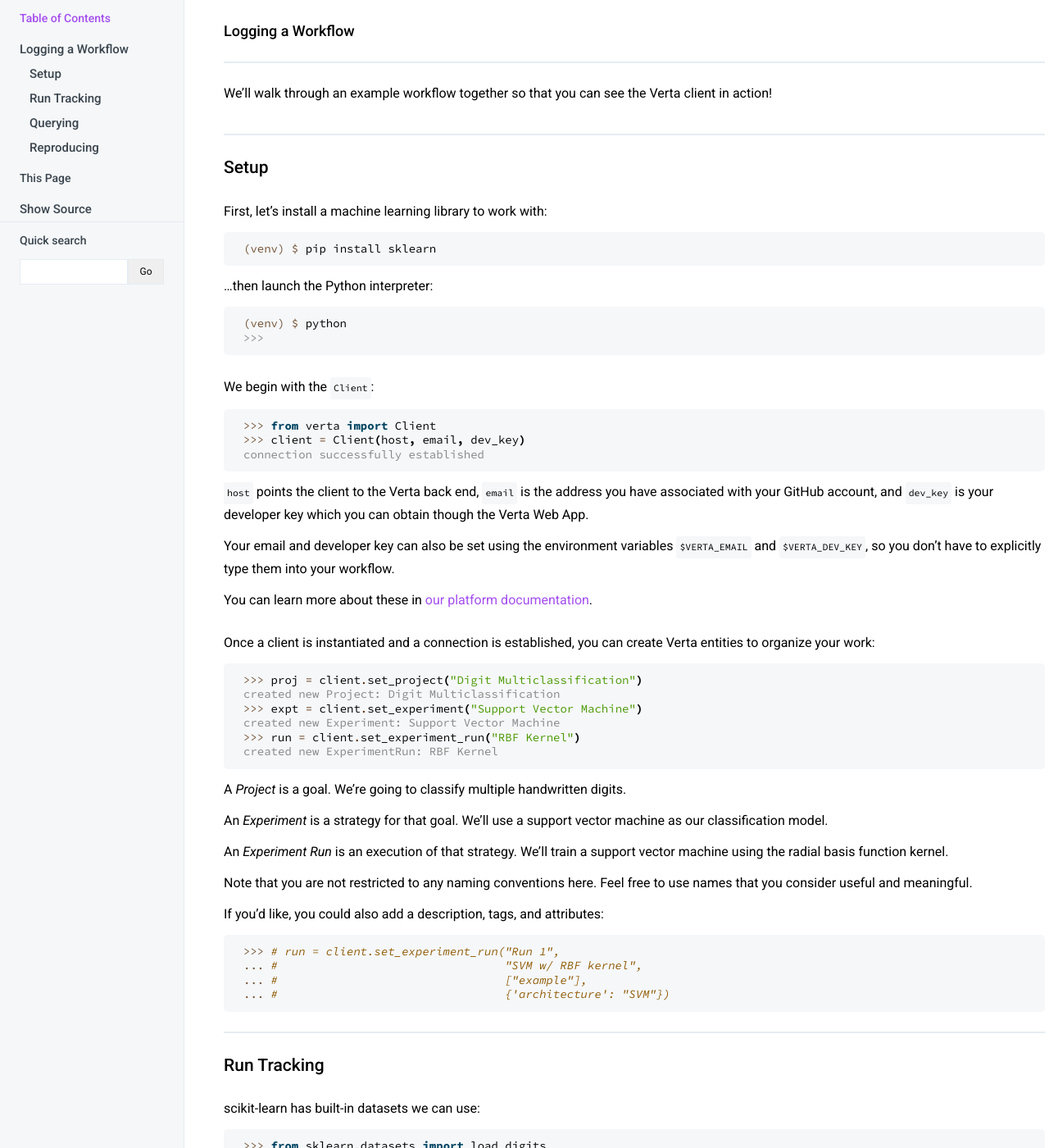
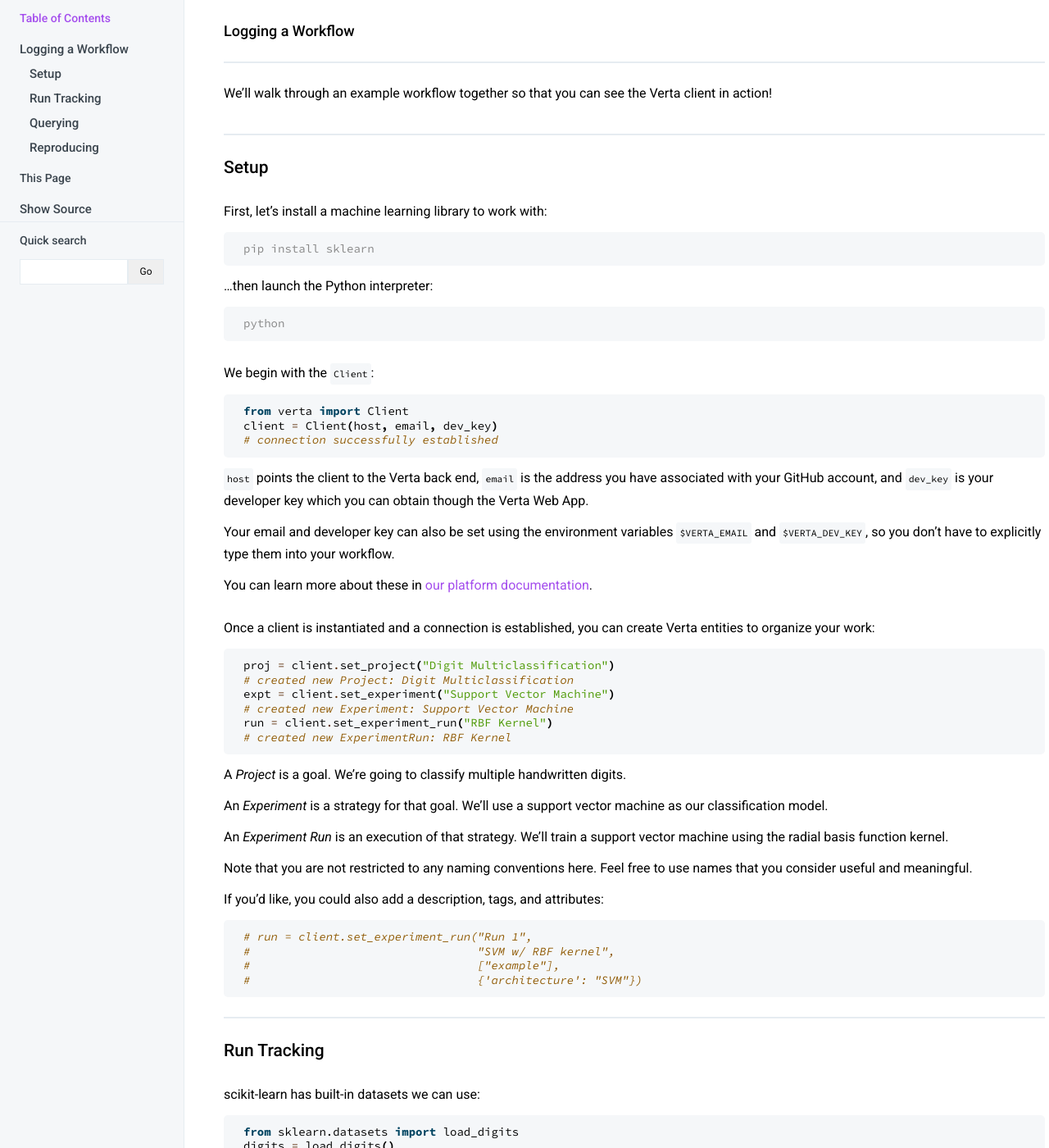
Before and after one commit to ravishetyePersonal/modeldb, a Sphinx documentation site: the page built from client/verta/docs/guides/workflow.rst, in a window 1280 px wide and 1400 px high. Shown: the whole window at 82% size. Built offline with Sphinx 7.4.7, drawn with Linux system fonts in a browser that asks for light colours; some of the changed text lies outside the part shown.

Commit message:
Make docs code blocks directly copy&pastable (#116)
* Update docstring code blocks

* Update guide code blocks

* Remove shell prompts

* Clean up querying guide

* Clean up

* Clean up

```diff
--- a/client/verta/docs/guides/runthrough.rst
+++ b/client/verta/docs/guides/runthrough.rst
@@ -5,7 +5,7 @@
 
   .. code-block:: console
 
-    $ pip install verta
+    pip install verta
 
   Verta currently officially supports Python 2.7 & 3.5–3.7. For more information, read the
   `installation guide <installation.html>`_.
@@ -31,7 +31,7 @@
     .. code-block:: python
 
         run = client.set_experiment_run("Two-Layer Dropout LSTM")
-        ...
+
         run.log_hyperparameter("num_layers", 2)
         run.log_hyperparameter("hidden_size", 512)
         run.log_hyperparameter("dropout", 0.5)
--- a/client/verta/docs/guides/workflow.rst
+++ b/client/verta/docs/guides/workflow.rst
@@ -11,14 +11,13 @@
 
 .. code-block:: console
 
-    (venv) $ pip install sklearn
+    pip install sklearn
 
 ...then launch the Python interpreter:
 
 .. code-block:: console
 
-    (venv) $ python
-    >>>
+    python
 
 |
 
@@ -26,9 +25,9 @@
 
 .. code-block:: python
 
-    >>> from verta import Client
-    >>> client = Client(host, email, dev_key)
-    connection successfully established
+    from verta import Client
+    client = Client(host, email, dev_key)
+    # connection successfully established
 
 ``host`` points the client to the Verta back end, ``email`` is the address you have associated
 with your GitHub account, and ``dev_key`` is your developer key which you can obtain though the Verta
@@ -46,12 +45,12 @@
 
 .. code-block:: python
 
-    >>> proj = client.set_project("Digit Multiclassification")
-    created new Project: Digit Multiclassification
-    >>> expt = client.set_experiment("Support Vector Machine")
-    created new Experiment: Support Vector Machine
-    >>> run = client.set_experiment_run("RBF Kernel")
-    created new ExperimentRun: RBF Kernel
+    proj = client.set_project("Digit Multiclassification")
+    # created new Project: Digit Multiclassification
+    expt = client.set_experiment("Support Vector Machine")
+    # created new Experiment: Support Vector Machine
+    run = client.set_experiment_run("RBF Kernel")
+    # created new ExperimentRun: RBF Kernel
 
 A *Project* is a goal. We're going to classify multiple handwritten digits.
 
@@ -68,10 +67,10 @@
 
 .. code-block:: python
 
-    >>> # run = client.set_experiment_run("Run 1",
-    ... #                                 "SVM w/ RBF kernel",
-    ... #                                 ["example"],
-    ... #                                 {'architecture': "SVM"})
+    # run = client.set_experiment_run("Run 1",
+    #                                 "SVM w/ RBF kernel",
+    #                                 ["example"],
+    #                                 {'architecture': "SVM"})
 
 
 Run Tracking
@@ -81,32 +80,32 @@
 
 .. code-block:: python
 
-    >>> from sklearn.datasets import load_digits
-    >>> digits = load_digits()
-    >>> X, y = digits.data, digits.target
+    from sklearn.datasets import load_digits
+    digits = load_digits()
+    X, y = digits.data, digits.target
 
 We also need to define some hyperparameters to specify a configuration for our model:
 
 .. code-block:: python
 
-    >>> hyperparams = {'kernel': "rbf",
-    ...                'C': 1e-2,
-    ...                'gamma': .2}
+    hyperparams = {'kernel': "rbf",
+                   'C': 1e-2,
+                   'gamma': .2}
 
 Then we can finally train a model on our data:
 
 .. code-block:: python
 
-    >>> from sklearn.svm import SVC
-    >>> clf = SVC(**hyperparams).fit(X, y)
+    from sklearn.svm import SVC
+    clf = SVC(**hyperparams).fit(X, y)
 
 To see how well we did, we can calculate our mean accuracy on the entire training set:
 
 .. code-block:: python
 
-    >>> train_acc = clf.score(X, y)
-    >>> print(train_acc)
-    0.1018363939899833
+    train_acc = clf.score(X, y)
+    print(train_acc)
+    # 0.1018363939899833
 
 |
 
@@ -115,10 +114,10 @@
 
 .. code-block:: python
 
-    >>> run.log_dataset("train_data", digits)
-    >>> run.log_hyperparameters(hyperparams)
-    >>> run.log_model(model)
-    >>> run.log_metric("train_acc", train_acc)
+    run.log_dataset("train_data", digits)
+    run.log_hyperparameters(hyperparams)
+    run.log_model(model)
+    run.log_metric("train_acc", train_acc)
 
 |
 
@@ -128,14 +127,14 @@
 .. code-block:: python
     :emphasize-lines: 1,2,4,6,8
 
-    >>> run = client.set_experiment_run("Linear Kernel")
-    >>> run.log_dataset("train_data", digits)
-    >>> hyperparams['kernel'] = 'linear'
-    >>> run.log_hyperparameters(hyperparams)
-    >>> clf = SVC(**hyperparams).fit(X, y)
-    >>> run.log_model(model)
-    >>> train_acc = clf.score(X, y)
-    >>> run.log_metric("train_acc", train_acc)
+    run = client.set_experiment_run("Linear Kernel")
+    run.log_dataset("train_data", digits)
+    hyperparams['kernel'] = 'linear'
+    run.log_hyperparameters(hyperparams)
+    clf = SVC(**hyperparams).fit(X, y)
+    run.log_model(model)
+    train_acc = clf.score(X, y)
+    run.log_metric("train_acc", train_acc)
 
 
 Querying
@@ -145,24 +144,24 @@
 
 .. code-block:: python
 
-    >>> runs = expt.expt_runs
-    >>> runs
-    <ExperimentRuns containing 2 runs>
+    runs = expt.expt_runs
+    runs
+    # <ExperimentRuns containing 2 runs>
 
 ...and query them:
 
 .. code-block:: python
 
-    >>> best_run = runs.sort("metrics.train_acc", descending=True)[0]
-    >>> best_run.get_metric("train_acc")
-    0.9994435169727324
+    best_run = runs.sort("metrics.train_acc", descending=True)[0]
+    best_run.get_metric("train_acc")
+    # 0.9994435169727324
 
 That's pretty good! So which run was this? Definitely not the RBF kernel:
 
 .. code-block:: python
 
-    >>> best_run.name
-    'Linear Kernel'
+    best_run.name
+    # 'Linear Kernel'
 
 
 Reproducing
@@ -172,14 +171,14 @@
 
 .. code-block:: python
 
-    >>> clf = best_run.get_model()
-    >>> clf.score(X, y)
-    0.9994435169727324
+    clf = best_run.get_model()
+    clf.score(X, y)
+    # 0.9994435169727324
 
 Or we can retrain the model from scratch as a sanity check:
 
 .. code-block:: python
 
-    >>> clf = SVC(**best_run.get_hyperparameters()).fit(X, y)
-    >>> clf.score(X, y)
-    0.9994435169727324
+    clf = SVC(**best_run.get_hyperparameters()).fit(X, y)
+    clf.score(X, y)
+    # 0.9994435169727324
```
Also changed, not shown: client/verta/docs/guides/dataset.rst (+9 -9 lines), client/verta/docs/guides/installation.rst (+10 -10 lines), client/verta/docs/guides/querying.rst (+7 -7 lines), client/verta/docs/guides/workspaces.rst (+6 -6 lines), 8 other files.
